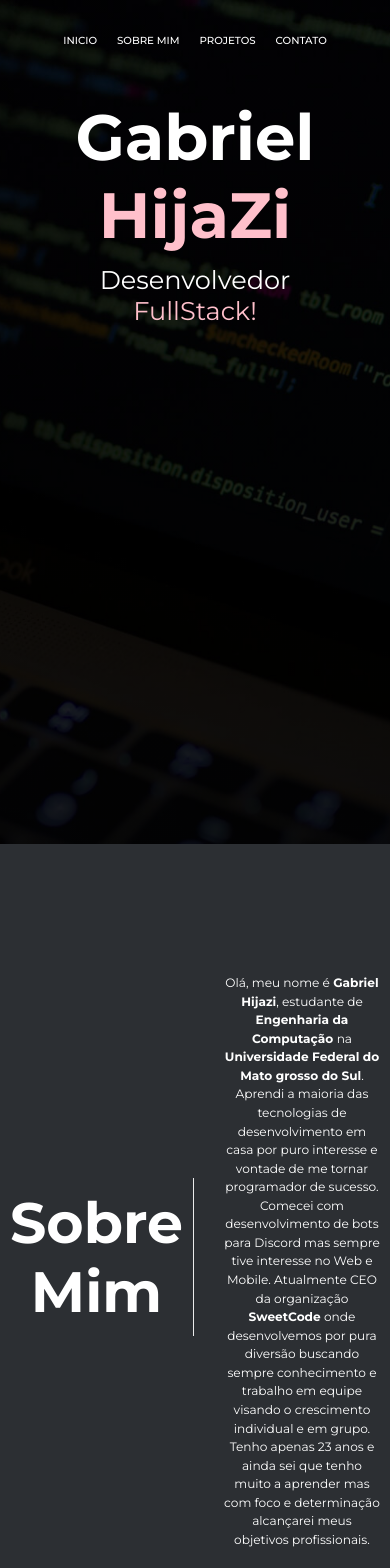
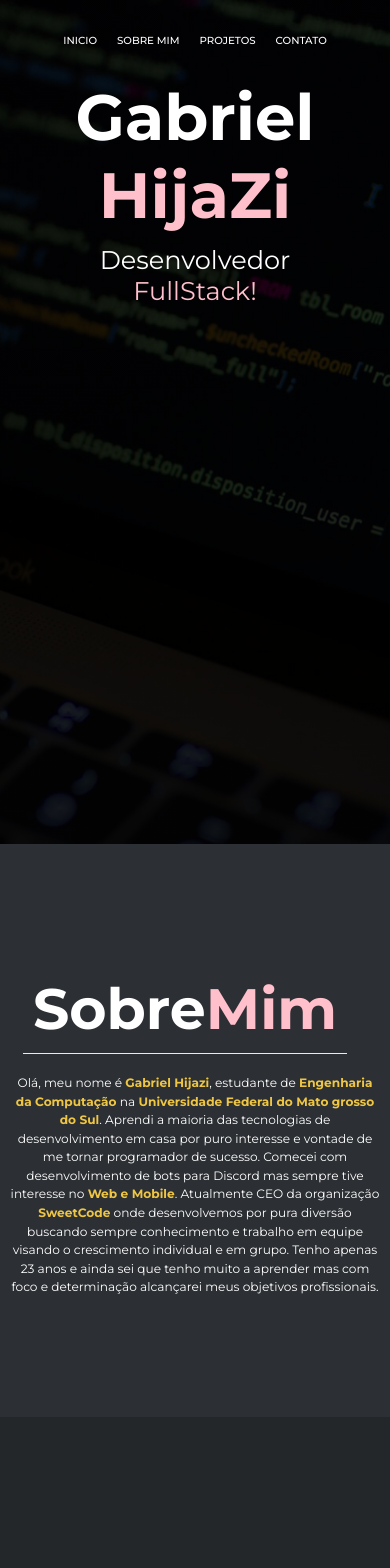
Before and after one commit to DevAlisson/portifolio_nextjs, a Next.js app: page / in a window 390 px wide. Shown: the top 1568 px of the page. After the commit the page ends 1417 px from the top, so only its background shows below. Built offline with nearby package versions, Linux system fonts and the light colour scheme.

Commit message:
responsive

```diff
--- a/package.json
+++ b/package.json
@@ -4,7 +4,7 @@
   "private": true,
   "scripts": {
     "dev": "next dev",
-    "start": "cross-env NODE_ENV=production next start",
+    "start": "next start",
     "build": "cross-env NODE_ENV=production next build",
     "prebuild": "cross-env rimraf __nex",
     "lint": "eslint src --ext js,jsx",
--- a/src/components/Header/styles.js
+++ b/src/components/Header/styles.js
@@ -32,6 +32,9 @@ export const Container = styled.header`
       box-shadow: 0 1px 5px 0 rgba(0, 0, 0, 0.5);
       background-color: #333533;
     `}
+  @media(max-width:512px) {
+    white-space: nowrap;
+  }
 `;
 
 export const Navigation = styled.nav`
--- a/src/pages/index.js
+++ b/src/pages/index.js
@@ -30,7 +30,9 @@ const HomePage = () => (
         <Section id="aboutme">
           <ol>
             <li>
-              <h1>Sobre Mim</h1>
+              <h1>
+                Sobre <span>Mim</span>
+              </h1>
               <p>
                 Olá, meu nome é <b>Gabriel Hijazi</b>, estudante de{' '}
                 <b>Engenharia da Computação </b>na{' '}
@@ -38,7 +40,7 @@ const HomePage = () => (
                 maioria das tecnologias de desenvolvimento em casa por puro
                 interesse e vontade de me tornar programador de sucesso. Comecei
                 com desenvolvimento de bots para Discord mas sempre tive
-                interesse no Web e Mobile. Atualmente CEO da organização
+                interesse no <b>Web e Mobile</b>. Atualmente CEO da organização
                 <b> SweetCode</b> onde desenvolvemos por pura diversão buscando
                 sempre conhecimento e trabalho em equipe visando o crescimento
                 individual e em grupo. Tenho apenas 23 anos e ainda sei que
--- a/src/styles/pages/index.js
+++ b/src/styles/pages/index.js
@@ -26,7 +26,7 @@ export const Content = styled.section`
     height: 100%;
     z-index: 2;
 
-    padding: 25% 40px;
+    padding: 20% 40px;
     align-items: center;
     flex-direction: column;
     background: linear-gradient(rgba(0, 0, 0, 0.5), rgba(0, 0, 0, 0.8));
@@ -36,7 +36,7 @@ export const Content = styled.section`
       text-align: center;
 
       span {
-        color: #ff69b4;
+        color: #ffc0cb;
       }
 
       @media (max-width: 515px) {
@@ -66,7 +66,7 @@ export const Section = styled.section`
   background-color: #2c2f33;
 
   ol {
-    & > li {
+    li {
       display: flex;
       align-items: center;
       justify-content: center;
@@ -83,6 +83,33 @@ export const Section = styled.section`
         margin-top: 10px;
         border-left: none;
         line-height: 2.9rem;
+        b {
+          color: #eec643;
+        }
+      }
+      span {
+        color: #ffc0cb;
+      }
+      @media (max-width: 512px) {
+        flex-direction: column;
+        align-items: center;
+        justify-content: center;
+
+        h1 {
+          border: none;
+          display: flex;
+          padding: 10px;
+          font-size: 8.9rem;
+          border-bottom: 1px solid rgba(255, 255, 255, 0.9);
+        }
+        p {
+          font-size: 1.9rem;
+          margin-left: 10px;
+          margin-right: 10px;
+          margin-top: 20px;
+          border-left: none;
+          line-height: 2.9rem;
+        }
       }
     }
   }
```
